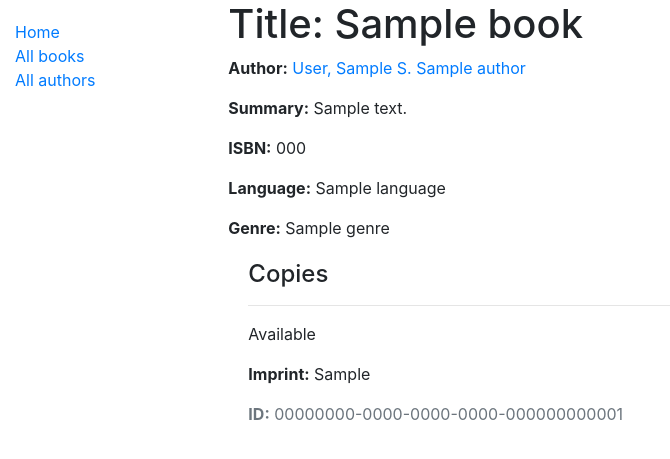
After one commit to msbr0815/locallibrary, a Django app: page /catalog/book/1 in a window 1280 px wide. The commit adds this page. Shown: the top 459 px of the page, without its empty margins (0-670 px from the left). Run offline with Django 3.2, Linux system fonts and the light colour scheme; tables that the repository leaves empty hold one stand-in row (values such as "Sample post"); parts of the project's set-up code (start-up, migrations or seed data) failed here and were passed over; some libraries are stand-ins or nearby versions.

Commit message:
Added detail pages (WIP)

```diff
--- a/catalog/models.py
+++ b/catalog/models.py
@@ -50,12 +50,12 @@ class Book(models.Model):
     display_genre.short_description = 'Genre'
 
 class BookInstance(models.Model):
+    #Reverse lookup: bookinstance_set
     """Model representing a specific copy of a book (i. e., that can be borrowed from the library)."""
     id = models.UUIDField(primary_key=True, default=uuid.uuid4, help_text='Unique ID for this particular book across the whole library.')
     book = models.ForeignKey('Book', on_delete=models.SET_NULL, null=True)
     imprint = models.CharField(max_length=200)
     due_back = models.DateField(null=True, blank=True)
-
     LOAN_STATUS = (
         ('m', 'Maintenance'),
         ('o', 'On loan'),
--- a/catalog/templates/base_generic.html
+++ b/catalog/templates/base_generic.html
@@ -19,13 +19,29 @@
           {% block sidebar %}
             <ul class="sidebar-nav">
               <li><a href="{% url 'index' %}">Home</a></li>
-              <li><a href="">All books</a></li>
-              <li><a href="">All authors</a></li>
+              <li><a href="{% url 'books' %}">All books</a></li>
+              <li><a href="{% url 'authors' %}">All authors</a></li>
             </ul>
           {% endblock %}
         </div>
         <div class="col-sm-10">
-          {% block content %}
+          {% block content %} {% endblock %}
+          {% block pagination %}
+            {% if is_paginated %}
+              <div class="pagination">
+                <span class="page-links">
+                  {% if page_obj.has_previous %}
+                    <a href="{{ request.path }}?page={{ page_obj.previous_page_number }}">previous</a>
+                  {% endif %}
+                  <span class="page-current">
+                      Page {{ page_obj.number }} of {{page_obj.paginator.num_pages }}.
+                  </span>
+                  {% if page_obj.has_next %}
+                    <a href="{{ request.path }}?page={{ page_obj.next_page_number }}">next</a>
+                  {% endif %}
+                </span>
+              </div>
+            {% endif %}
           {% endblock %}
         </div>
       </div>
--- /dev/null
+++ b/catalog/templates/catalog/book_detail.html
@@ -0,0 +1,28 @@
+{% extends "base_generic.html" %}
+
+{% block content %}
+  <h1>Title: {{ book.title }}</h1>
+
+  <p><strong>Author:</strong><a href="{% url 'author-detail' book.author.pk %}"> {{ book.author }}</a></p><!-- Author detail link not yet created -->
+  <p><strong>Summary:</strong> {{ book.summary }}</p>
+  <p><strong>ISBN:</strong> {{ book.isbn }}</p>
+  <p><strong>Language:</strong> {{ book.language }}</p>
+  <p><strong>Genre:</strong> {{ book.genre.all|join:"," }}</p>
+
+  <div style="margin-left:20px;margin-top:20px">
+    <h4>Copies</h4>
+
+    <!-- Reverse lookup -->
+    {% for copy in book.bookinstance_set.all %}
+      <hr>
+      <p class="{% if copy.status == 'a' %}text_success{% elif copy.status == 'm' %}text-danger{% else %}text-warning{% endif %}">
+        {{ copy.get_status_display }}
+      </p>
+      {% if copy.status != 'a' %}
+        <p><strong>Due to be returned:</strong> {{ copy.due_back }}</p>
+      {% endif %}
+      <p><strong>Imprint:</strong> {{ copy.imprint }}</p>
+      <p class="text-muted"><strong>ID:</strong> {{ copy.id }}</p>
+    {% endfor %}
+  </div>
+{% endblock %}
--- a/catalog/urls.py
+++ b/catalog/urls.py
@@ -3,5 +3,9 @@ from django.urls import path
 from . import views
 
 urlpatterns = [
-    path('', views.index,name='index')
+    path('', views.index,name='index'),
+    path('books/', views.BookListView.as_view(), name='books'),
+    path('book/<int:pk>', views.BookDetailView.as_view(), name='book-detail'),
+    path('authors/', views.AuthorListView.as_view(), name='authors'),
+    path('author/<int:pk>', views.AuthorDetailView.as_view(), name='author-detail')
 ]
--- a/catalog/views.py
+++ b/catalog/views.py
@@ -3,6 +3,27 @@ from django.shortcuts import render
 # Create your views here.
 
 from catalog.models import Book, Author, BookInstance, Genre
+from django.views import generic
+
+class AuthorListView(generic.ListView):
+    model = Author
+    #paginate_by = 10
+
+class AuthorDetailView(generic.DetailView):
+    model = Author
+    #books_written = Book.objects.filter(author__exact=model.id)
+
+class BookListView(generic.ListView):
+    model = Book
+    paginate_by = 10
+    #Pattern:
+    #1. Get existing context from superclass (here: Book)
+    #2. Add new context information: define out put function
+    #3. Return updated content
+    #
+
+class BookDetailView(generic.DetailView):
+    model = Book
 
 def index(request):
     """View function for the home page of the site."""
```
Also changed, not shown: catalog/templates/catalog/author_detail.html (added, +13 -0 lines), catalog/templates/catalog/author_list.html (added, +16 -0 lines), catalog/templates/catalog/book_list.html (added, +16 -0 lines).
